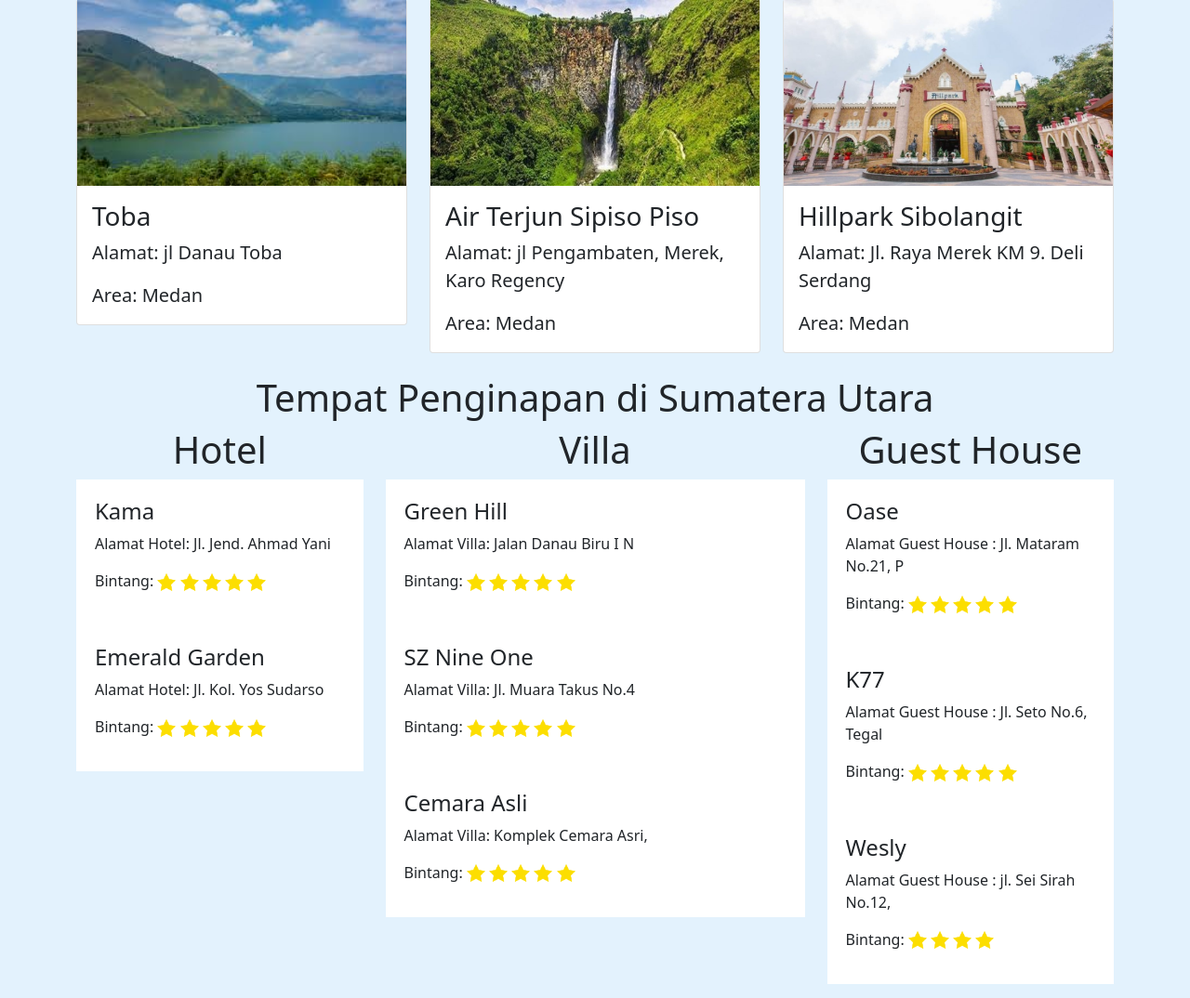
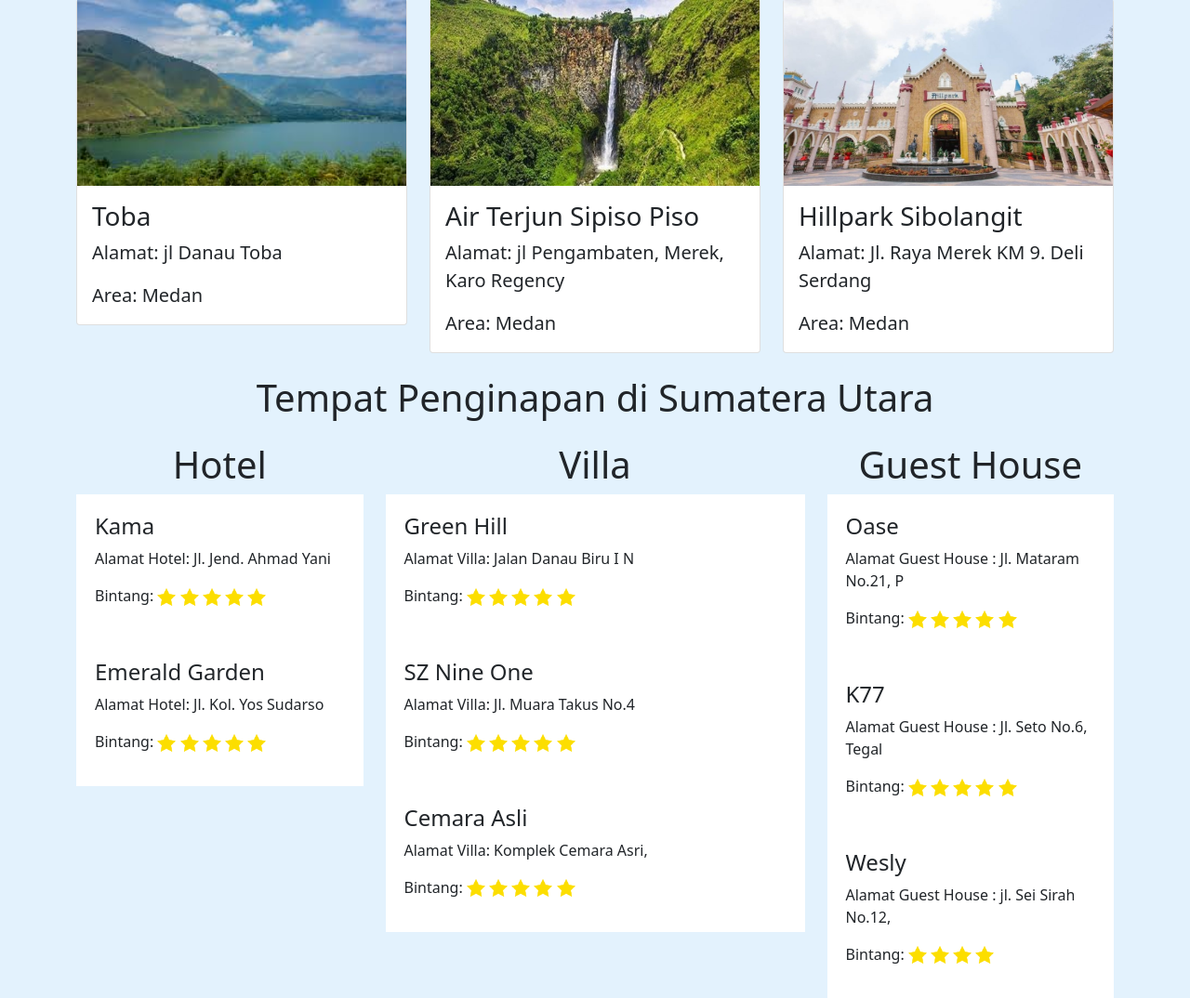
Before and after one commit to joliefelicia/pesona-indonesia, a PHP site: page /sumaterautara.php in a window 1280 px wide. Shown: the part 663-1737 px from the top of the page at 93% size. Run offline with PHP 8.4, Linux system fonts and the light colour scheme; data comes from the database, SQL or seed files in the repository; some libraries are stand-ins or nearby versions.

Commit message:
perubahan pada bagian jenis penginapan

```diff
--- a/front end/index.php
+++ b/front end/index.php
@@ -301,7 +301,7 @@ $jumlahdestinasi=mysqli_num_rows($sqldestinasi);
             <h3>Galeri</h3>
           </div>
         </div>
-  <div class="row justify-content-center">
+  <div class="row content-center">
     <?php
        $bataspage=6;
        $page = isset($_GET['page'])?(int)$_GET['page'] : 1;
@@ -316,7 +316,7 @@ $jumlahdestinasi=mysqli_num_rows($sqldestinasi);
     while($row=mysqli_fetch_array($foto)) {?>
     <div class="col-md-4 mb-4">
   <div class="card">
-  <img src="images/<?php echo $row['fotofile'] ?>" class="gallery-img" alt="A generic square placeholder image with rounded corners in a figure.">
+  <img src="images/<?php echo $row['fotofile'] ?>" class="gallery-img img-fuid" alt="A generic square placeholder image with rounded corners in a figure.">
     <div class="card-body">
         <p class="card-text"><?php echo $row['fotonama'] ?></p>
     </div>
--- a/front end/sumaterautara.php
+++ b/front end/sumaterautara.php
@@ -217,7 +217,7 @@ $provinsi=mysqli_query($connection,"select * from provinsi where provinsiID='02'
 
   <div class="row justify-content-center">
   <div class="col-md">
-    <h1>Hotel</h1>
+    <h1 class="mt-3">Hotel</h1>
 
   <?php if (mysqli_num_rows($hotel)>0){
 while($row4=mysqli_fetch_array($hotel))
@@ -226,7 +226,7 @@ while($row4=mysqli_fetch_array($hotel))
 
 
 <div class="media">
-  <div class="media-body text-responsive">
+  <div class="media-body">
     <h4><?php echo $row4["namahotel"]?></h4>
     <p>Alamat Hotel: <?php echo $row4["alamathotel"]?></p>
     <p>Bintang: <?php for($i=0; $i<$row4["bintang"]; $i++) {?> <img src="images/star.png" width="20px" height="20px"> <?php } ?></p>
@@ -236,7 +236,8 @@ while($row4=mysqli_fetch_array($hotel))
 <?php } } ?>
 
   </div>
-  <div class="col-md-5">     <h1>Villa</h1>
+  <div class="col-md-5">
+    <h1 class="mt-3">Villa</h1>
 
   <?php if (mysqli_num_rows($villa)>0){
 while($row3=mysqli_fetch_array($villa))
@@ -256,7 +257,7 @@ while($row3=mysqli_fetch_array($villa))
 <?php } } ?></div>
 
 <div class="col-md">
-   <h1>Guest House</h1>
+   <h1 class="mt-3">Guest House</h1>
 
   <?php if (mysqli_num_rows($guesthouse)>0){
 while($row4=mysqli_fetch_array($guesthouse))
```
Also changed, not shown: front end/areasingkawang.php (+4 -3 lines), front end/jakarta.php (+5 -3 lines), front end/jawatengah.php (+4 -3 lines), front end/kalimantanbarat.php (+4 -3 lines).
